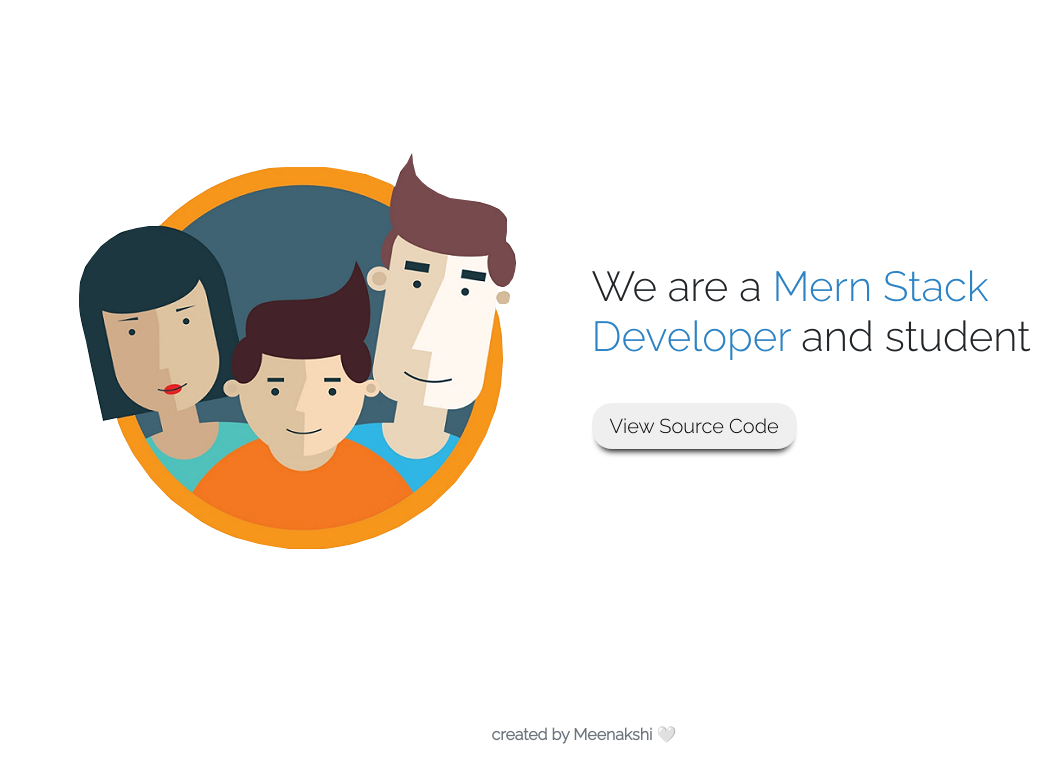
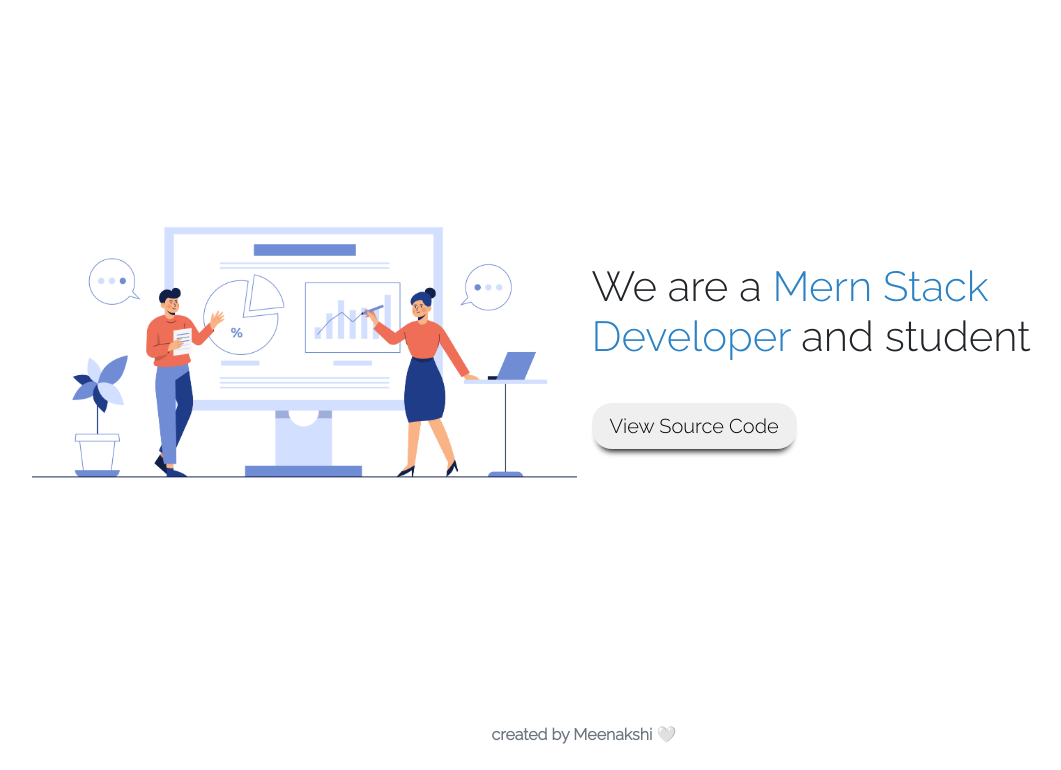
Before and after one commit to meenakshi0610/weather-app, a Node server app: page /about in a window 1280 px wide. Shown: the part 62-832 px from the top of the page, without its empty margins (56-1117 px from the left). Run offline with Node 20, Linux system fonts and the light colour scheme; some libraries are stand-ins or nearby versions.

Commit message:
image updated

```diff
--- a/Templates/views/about.hbs
+++ b/Templates/views/about.hbs
@@ -1,20 +1,20 @@
 {{>boilerplate}}
-<div class="container-fluid main_header">
-    <div class="row">
-        <div class="col-md-10 col-12 mx-auto">
+<div class="container main_header">
+
+
             <div class="row">
                 {{! right menu.......}}
-                <div class='col-md-6 col-12 main_header_right'>
-                    <figure><img src="images/face.png" alt="face" class="img-fluid"></figure>
+                <div class='col-md-6 col-12 main_header_right container' style="padding-left:1rem;">
+                    <figure><img src="images/Work_3.jpg" alt="face" class="img-fluid"></figure>
                 </div>
                 {{! left menu.......}}
-                <div class='col-md-6 col-12 main_header_left'>
+                <div class='col-md-6 col-12 main_header_left container' style="padding-right:1rem;">
                     <h1> We are a <span style="color: #2B82C4;">Mern Stack Developer</span> and student </h1>
                     <a href="https://github.com/meenakshi0610/weather-app"><button id="default-button">View Source Code</button></a>
                 </div>
             </div>
-        </div>
-    </div>
+
+
 </div>
 {{>footer}}
 {{>boilerplate2}}
```
Also changed, not shown: public/images/Work_3.jpg (added).
